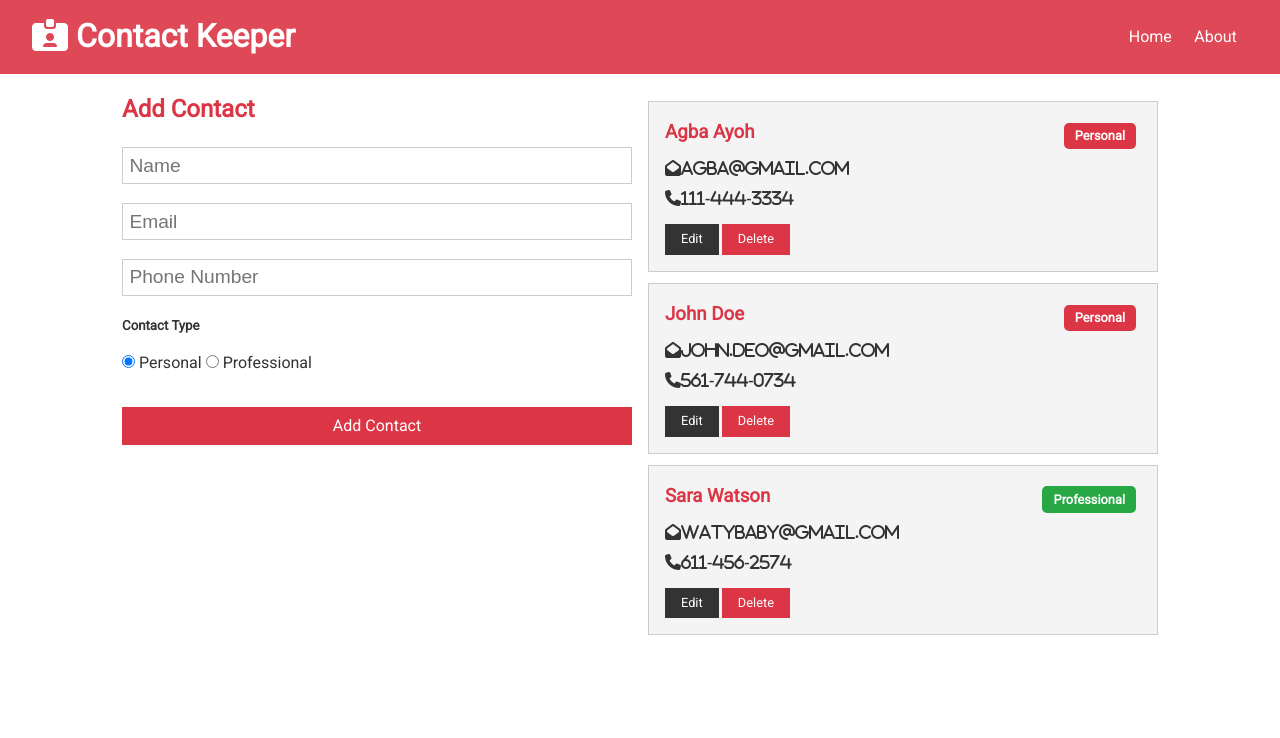
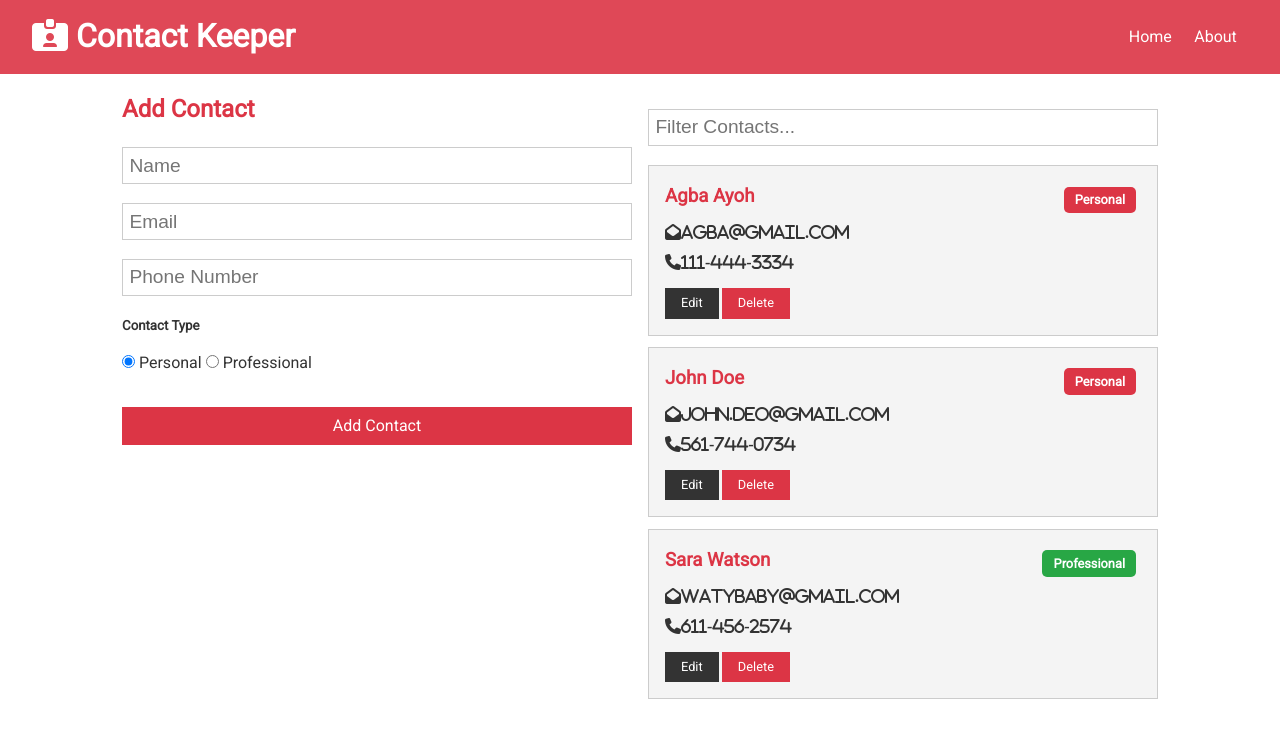
Before and after one commit to tracemycodes/fullstack_contact_keeper_webapp, a React (Create React App) app in the folder client/: page / in a window 1280 px wide. Shown: the top 738 px of the page. Built offline with nearby package versions, Linux system fonts and the light colour scheme.

Commit message:
filtered component mounted

```diff
--- a/client/src/components/pages/Home.js
+++ b/client/src/components/pages/Home.js
@@ -1,19 +1,20 @@
-import React from 'react'
-import ContactForm from '../contacts/ContactForm'
-import Contacts from '../contacts/Contacts'
-
+import React from 'react';
+import ContactFilter from '../contacts/ContactFilter';
+import ContactForm from '../contacts/ContactForm';
+import Contacts from '../contacts/Contacts';
 
 const Home = () => {
   return (
     <div className='grid-2'>
       <div>
-        <ContactForm/>
+        <ContactForm />
       </div>
       <div>
-        <Contacts/>
+        <ContactFilter />
+        <Contacts />
       </div>
     </div>
-  )
-}
+  );
+};
 
-export default Home
+export default Home;
```
